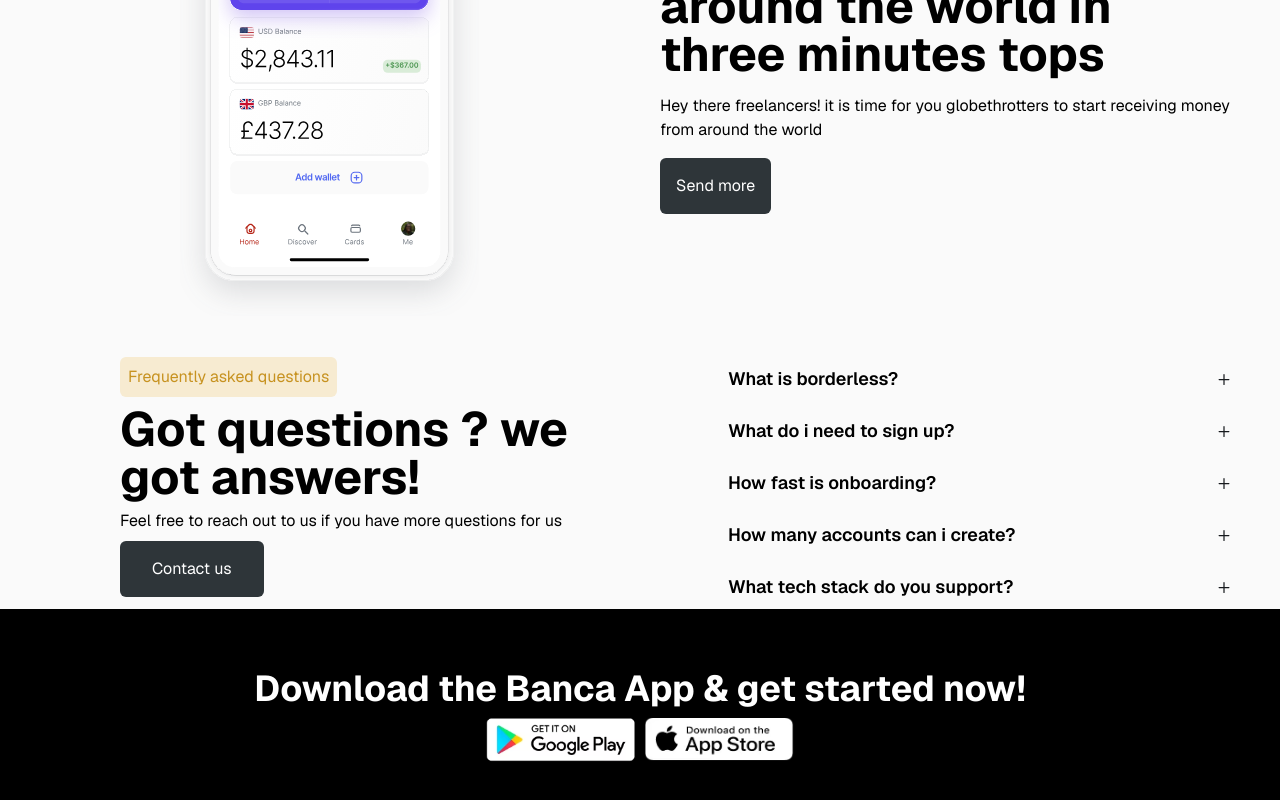
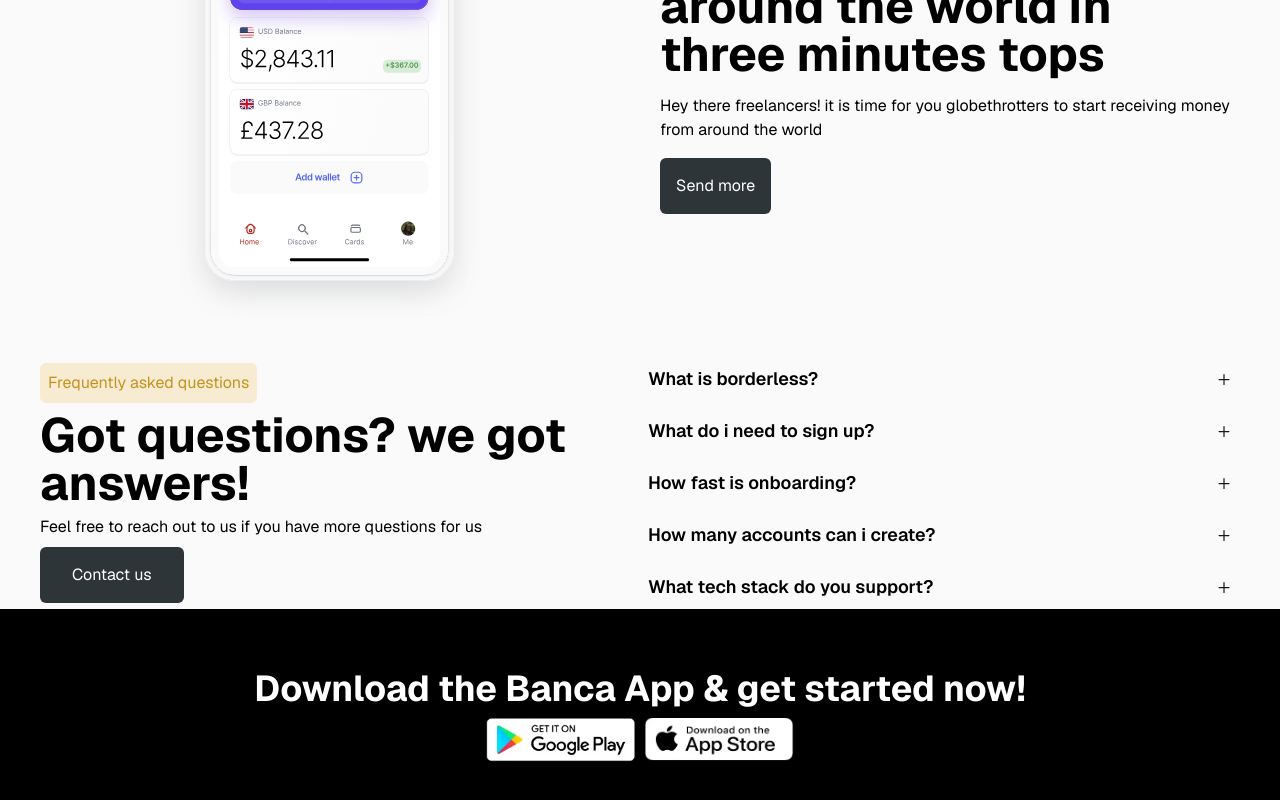
Before and after one commit to zinolynntechsltd/Banca, a Next.js app: page / in a window 1280 px wide. Shown: the part 2099-2899 px from the top of the page. Built offline with nearby package versions, Linux system fonts and the light colour scheme.

Commit message:
Adjusted width

```diff
--- a/app/page.js
+++ b/app/page.js
@@ -175,12 +175,12 @@ export default function Home() {
         </div>
       </div>
       <div className="bg-[#FAFAFA] flex flex-wrap justify-between px-10  pt-10">
-        <div className="flex-1  flex flex-col gap-2 min-w-150 pl-2 sm:pl-10 md:pl-20 pr-20">
+        <div className="flex-1  flex flex-col gap-2  justify-center">
           <div className="bg-[#F7EBD1] w-fit rounded-md">
             <h4 className="text-[#c79220] p-2">Frequently asked questions</h4>
           </div>
           <h2 className="text-5xl font-bold max-w-150 min-w-100 text-black">
-            Got questions ? we got answers!
+            Got questions? we got answers!
           </h2>
           <p className="max-w-150 min-w-100 text-black">
             Feel free to reach out to us if you have more questions for us
@@ -212,7 +212,7 @@ export default function Home() {
               height={15}
             />
           </div>
-          <div className="flex justify-between p-2">
+          <div className="flex  justify-between p-2">
             <p className="font-semibold text-lg text-black">
               How fast is onboarding?
             </p>
```
